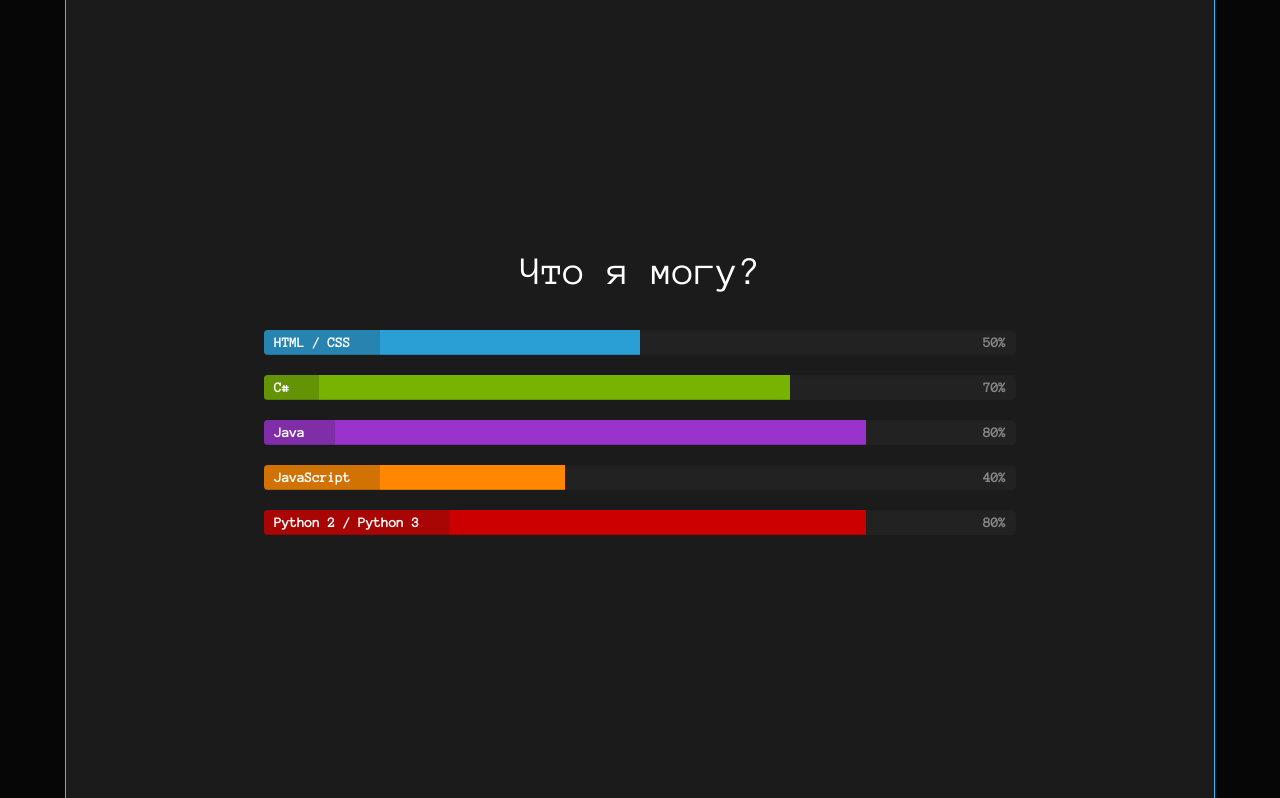
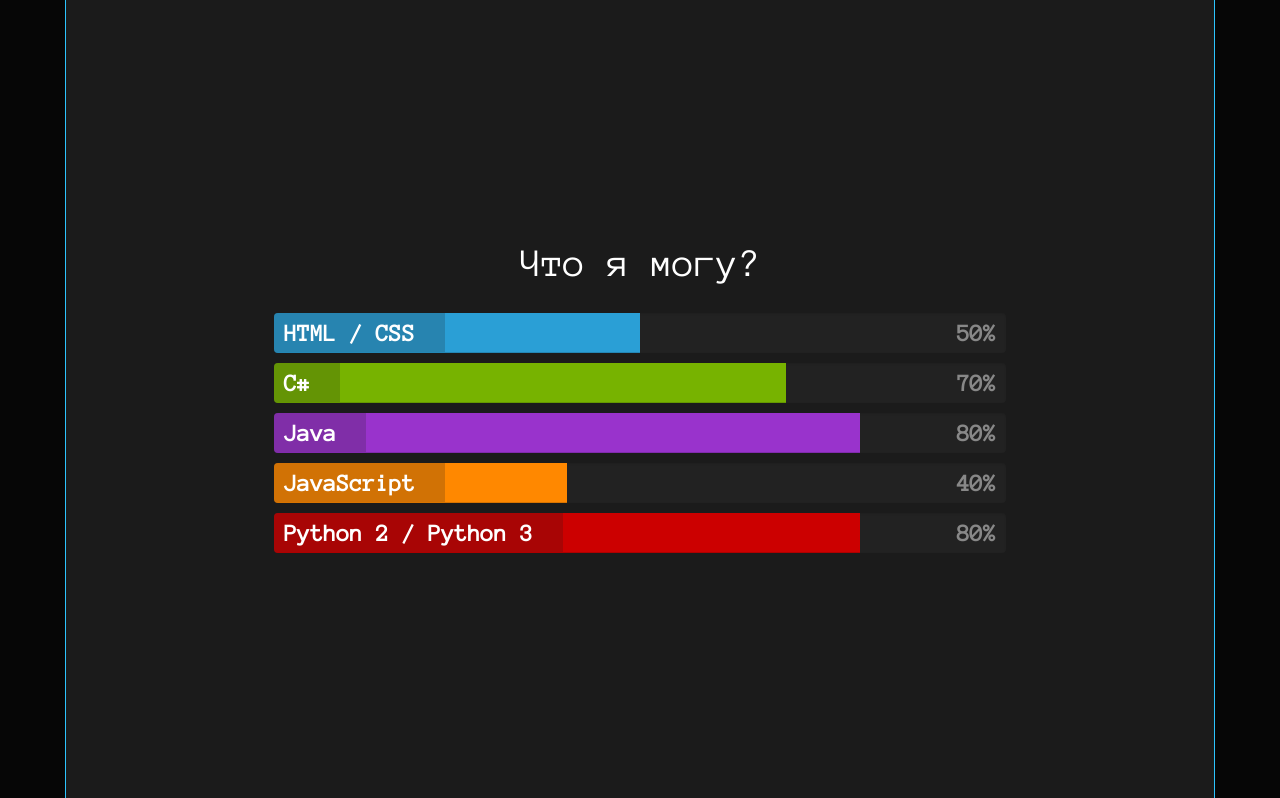
Before and after one commit to dimastark/web-tasks, a Django app: template app/templates/index.html in a window 1280 px wide. Shown: the part 2516-3314 px from the top of the page. Run offline with Django 3.2, Linux system fonts and the light colour scheme; the template is opened without the code that fills it, so the values that code supplies are empty; some libraries are stand-ins or nearby versions.

Commit message:
Some fixes

```diff
--- a/app/static/app/css/progress.css
+++ b/app/static/app/css/progress.css
@@ -1,7 +1,9 @@
 .progress {
     position: relative;
-    background-color: #222222;
-	height: 25px;
+    background-color: #222;
+    margin: 10px;
+    height: 5vh;
+    font-size: 3vh;
 }
 
 .progress-bar {
--- a/app/static/app/scripts/site.js
+++ b/app/static/app/scripts/site.js
@@ -93,5 +93,5 @@ function setWallpaper(name) {
         return;
     }
     var style = "url('/static/app/gallery/" + name + ".png') ";
-    document.body.style.background = style + 'no-repeat fixed center center';
+    document.body.style.background = style + 'repeat fixed center center';
 }
--- a/app/templates/index.html
+++ b/app/templates/index.html
@@ -34,7 +34,6 @@
     <div class="section bord tile row">
         <div class="col-xs-8 center-block">
             <p class="sect-text">Что я могу?</p>
-            <br/>
             {% include 'skills.html' %}
         </div>
     </div>
```
